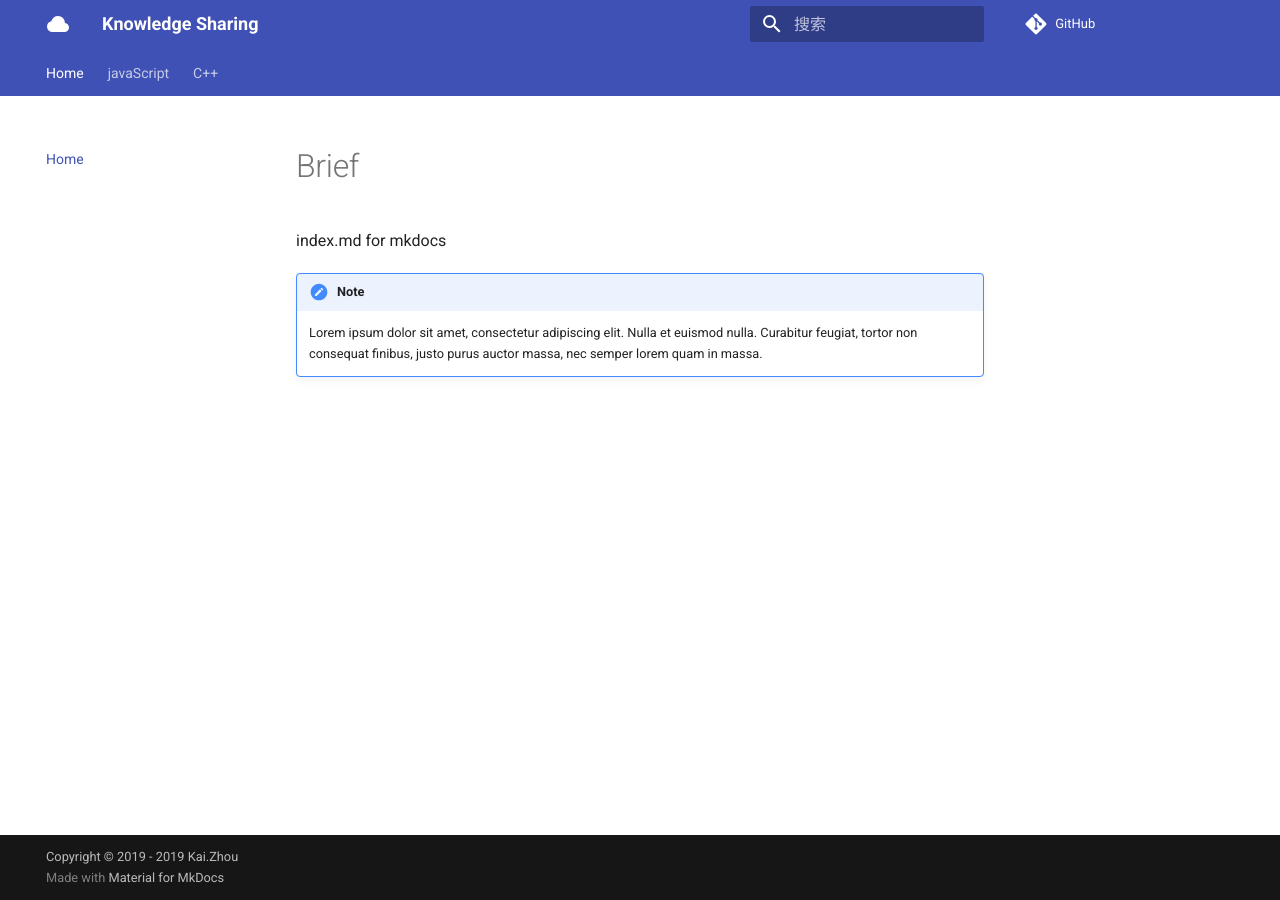
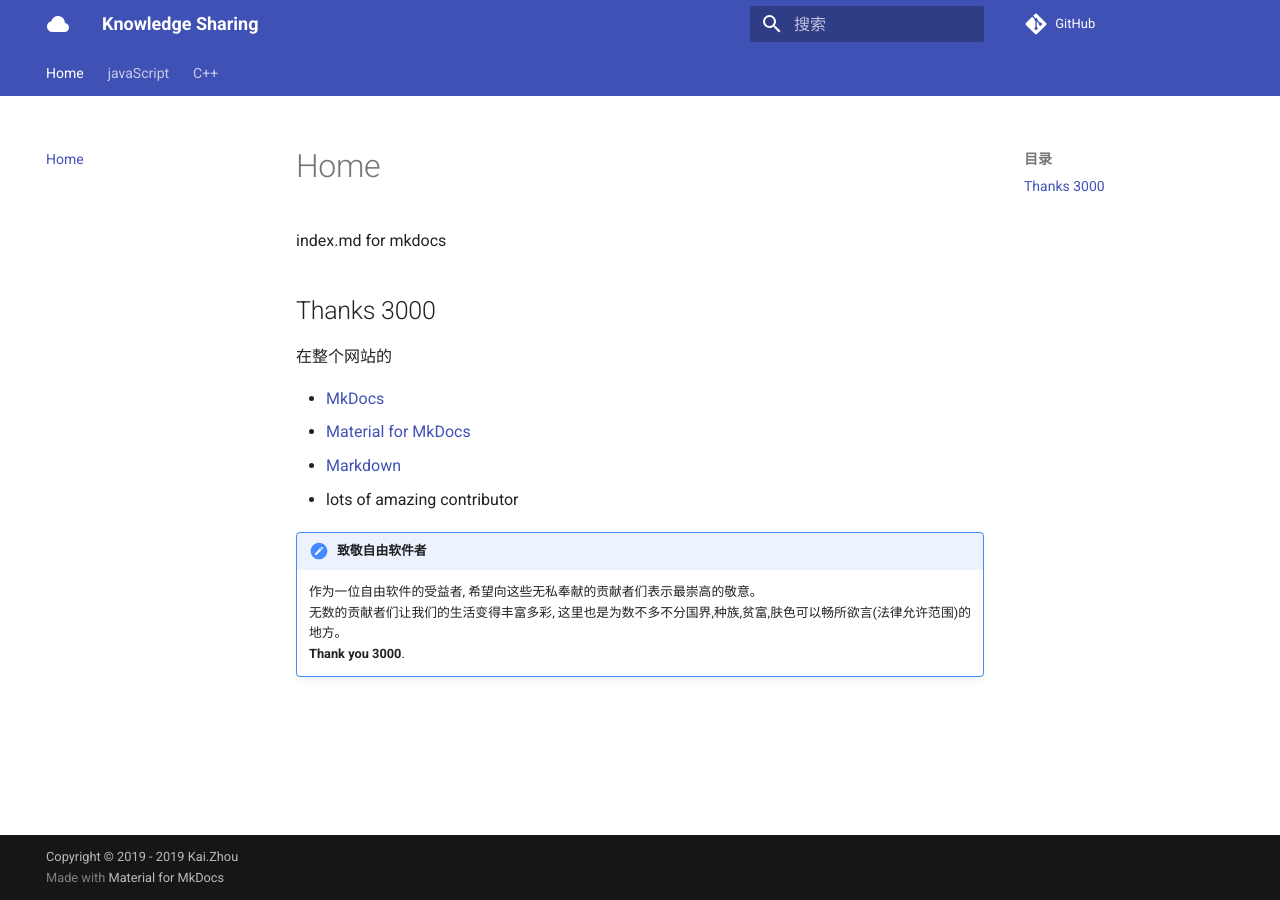
Before and after one commit to zhoukaidev/ks_blog, an MkDocs documentation site: the page built from docs/index.md, in a window 1280 px wide. Built offline with MkDocs 1.6.1 and Material for MkDocs 9.7.7, drawn with Linux system fonts in a browser that asks for light colours; comment, search, counter and statistics services are not loaded.

Commit message:
Add thanks in index.md

```diff
--- a/docs/index.md
+++ b/docs/index.md
@@ -1,8 +1,16 @@
-# Brief
+
 
 index.md for mkdocs
 
-!!! note
-    Lorem ipsum dolor sit amet, consectetur adipiscing elit. Nulla et euismod
-    nulla. Curabitur feugiat, tortor non consequat finibus, justo purus auctor
-    massa, nec semper lorem quam in massa.
+## Thanks 3000
+在整个网站的
+
+* [MkDocs](https://www.mkdocs.org/)
+* [Material for MkDocs](https://squidfunk.github.io/mkdocs-material/extensions/admonition/)
+* [Markdown](https://en.wikipedia.org/wiki/Markdown)
+* lots of amazing contributor
+
+!!! note "致敬自由软件者"
+    作为一位自由软件的受益者, 希望向这些无私奉献的贡献者们表示最崇高的敬意。
+    无数的贡献者们让我们的生活变得丰富多彩, 这里也是为数不多不分国界,种族,贫富,肤色可以畅所欲言(法律允许范围)的地方。
+     **Thank you 3000**.
```
